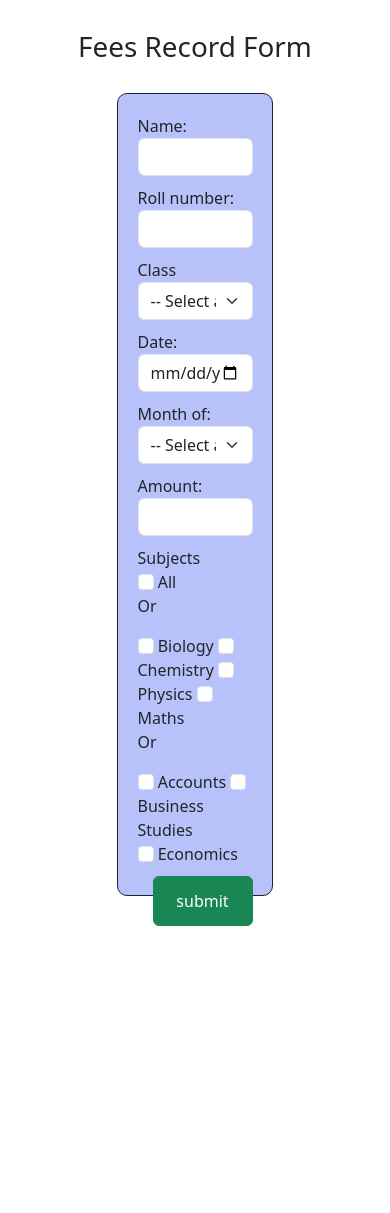
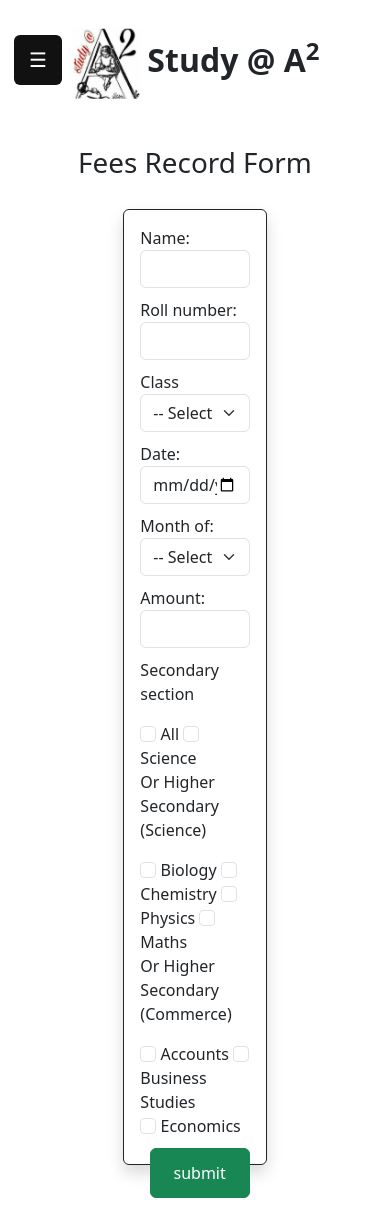
Before and after one commit to Nik-09/Feesmanagement, a Django app: page /fees-record-form in a window 390 px wide. Before the commit the page ends 926 px from the top, so only its background shows below. Run offline with Django 4.2, Linux system fonts and the light colour scheme.

Commit message:
Updates mobile view.

```diff
--- a/feesmanagement/admin.py
+++ b/feesmanagement/admin.py
@@ -10,3 +10,4 @@ admin.site.register(StudenClassElevenScience)
 admin.site.register(StudentClassTwelveCommerce)
 admin.site.register(StudentClassTwelveScience)
 admin.site.register(FeesRecord)
+admin.site.register(Teacher)
--- a/feesmanagement/static/styles.css
+++ b/feesmanagement/static/styles.css
@@ -58,25 +58,37 @@ body {
 }
 .a2-name {
     margin: auto;
+    font-size: xxx-large;
 }
 .nav-container {
     display: flex;
     justify-content: center;
     padding: 10px;
 }
-.login-btn {
+.login-btn-desktop {
     height: 10%;
     width: 8%;
     margin-top: auto;
     margin-bottom: auto;
+    color: #ffffff;
+    background-color: #111;
 }
-.logout-btn {
+.logout-btn-desktop {
     height: 10%;
     width: 8%;
     margin-top: auto;
     margin-bottom: auto;
-    display: none;
+    background-color: #111;
 }
+.logout-btn-desktop:hover {
+    background-color: #111;
+    color: #ffffff;
+}
+.login-btn-desktop:hover {
+    background-color: #111;
+    color: #ffffff;
+}
+
 .study1-para {
     font-size: larger;
     font-family: sans-serif;
@@ -101,10 +113,6 @@ body {
     text-align: center;
     margin-bottom: 50px
 }
-.content {
-
-}
-
 .sidebar {
     height: 100%;
     width: 0;
@@ -134,6 +142,28 @@ body {
     color: #f1f1f1;
   }
 
+  .form-container {
+    width: 500px;
+    margin-left: auto;
+    margin-right: auto;
+    margin-top: 10%;
+  }
+
+  .login-username-input {
+    margin-bottom: 5%;
+  }
+
+  .login-password-input {
+    margin-bottom: 5%;
+  }
+  .form-header {
+    text-align: center;
+  }
+
+  .login-submit-button {
+    width: -webkit-fill-available;
+  }
+
   .sidebar .closebtn {
     position: absolute;
     top: 0;
@@ -158,13 +188,91 @@ body {
     background-color: #444;
   }
 
+  .login-btn-mobile {
+    display: none;
+  }
+
   #main {
     transition: margin-left .5s;
     padding: 16px;
   }
 
   /* On smaller screens, where height is less than 450px, change the style of the sidenav (less padding and a smaller font size) */
-  @media screen and (max-height: 450px) {
+  @media only screen and (max-width: 768px) {
     .sidebar {padding-top: 15px;}
     .sidebar a {font-size: 18px;}
+
+    .a2-logo-image {
+      width: 100px;
+    }
+    .a2-name {
+      font-size: xx-large;
+    }
+    .login-btn-desktop {
+      display: none;
+    }
+    .study1-para {
+      font-size: larger;
+      font-family: sans-serif;
+      width: 100%;
+      height: fit-content;
+    }
+    .tagline {
+      font-size: x-large;
+      font-family: sans-serif;
+      margin-top: auto;
+      margin-bottom: auto;
+    }
+    .promotion-cards {
+      justify-content: space-evenly;
+      margin: 5%;
+      display: inline-block;
+    }
+    .study1-image {
+        width: 100%;
+    }
+    .a2-logo {
+      width: 8%;
+    }
+    .study1-container {
+      display: inline-block;
+    }
+    .a2-logo {
+      width: 8%;
+      margin-left: 0px;
+    }
+    .heading {
+      font-weight: bold;
+      font-size: x-large;
+      display: inherit;
+      text-align: center;
+      margin-bottom: 0px;
+    }
+    .form-container {
+      width: 100%;
+      margin-left: auto;
+      margin-right: auto;
+      margin-top: 20%;
+    }
   }
+  .parent-form-container {
+    width: 40%;
+    border: 1px solid;
+    border-radius: 10px;
+    padding: 5%;
+    margin-left: auto;
+    margin-right: auto;
+    margin-bottom: 5%;
+  }
+  .top-header {
+    text-align: center;
+    margin: 30px;
+  }
+  .input-field {
+    margin-bottom: 10px;
+  }
+  .submit-btn {
+    float: right;
+    height: 50px;
+    width: 100px;
+  }
--- a/feesmanagement/templates/fees-record-form.html
+++ b/feesmanagement/templates/fees-record-form.html
@@ -1,13 +1,13 @@
-<!DOCTYPE html>
-<html>
-    <head>
-        <title>Fees record form</title>
-        <link href="https://cdn.jsdelivr.net/npm/bootstrap@5.3.0/dist/css/bootstrap.min.css" rel="stylesheet" integrity="sha384-9ndCyUaIbzAi2FUVXJi0CjmCapSmO7SnpJef0486qhLnuZ2cdeRhO02iuK6FUUVM" crossorigin="anonymous">
-        <meta name="viewport" content="width=device-width, initial-scale=1.0">
-    </head>
-    <body>
+{% extends "layout.html" %}
+{% load static %}
+
+{% block title %}
+    Fees record form
+{% endblock %}
+
+{% block main %}
     <h1 class="top-header">Fees Record Form</h1>
-        <div class="parent-form-container">
+    <div class="parent-form-container shadow p-3 mb-5 bg-white rounded">
         <form action="/fees-record-form" method="POST"> {% csrf_token %}
             <label>Name: </label>
             <input type="text" name="name" class="form-control input-field" required>
@@ -44,11 +44,13 @@
             </select>
             <label>Amount: </label>
             <input type="number" name="amount" class="form-control input-field" required>
-                <label>Subjects</label>
             <div class="input-field">
+                <p>Secondary section</p>
                 <input type="checkbox" id="all" class="form-check-input" name="subjects" value="all">
                 <label for="all">All</label>
-                    <p>Or</p>
+                <input type="checkbox" id="science" class="form-check-input" name="science" value="science">
+                <label for="science">Science</label>
+                <p>Or Higher Secondary (Science)</p>
                 <input type="checkbox" id="biology" class="form-check-input" name="subjects" value="biology">
                 <label for="biology">Biology</label>
                 <input type="checkbox" id="chemistry" class="form-check-input" name="subjects" value="chemistry">
@@ -57,7 +59,7 @@
                 <label for="physics">Physics</label>
                 <input type="checkbox" id="math" class="form-check-input" name="subjects" value="math">
                 <label for="math">Maths</label>
-                    <p>Or</p>
+                <p>Or Higher Secondary (Commerce)</p>
                 <input type="checkbox" id="accounts" class="form-check-input" name="subjects" value="accounts">
                 <label for="accounts">Accounts</label>
                 <input type="checkbox" id="busines-studies" class="form-check-input" name="subjects" value="busines-studies">
@@ -69,29 +71,9 @@
             <input type="submit" class="btn btn-success submit-btn" value="submit">
         </form>
     </div>
-    </body>
+{% endblock %}
 <style>
-        .parent-form-container {
-            width: 40%;
-            border: 1px solid;
-            border-radius: 10px;
-            padding: 5%;
-            margin-left: auto;
-            margin-right: auto;
-            background-color: #b8c2fa;
-            margin-bottom: 5%;
-        }
-        .top-header {
-            text-align: center;
-            margin: 30px;
-        }
-        .input-field {
-            margin-bottom: 10px;
-        }
-        .submit-btn {
-            float: right;
-            height: 50px;
-            width: 100px;
+    body {
+        background-color: red;
     }
 </style>
-</html>
--- a/feesmanagement/templates/layout.html
+++ b/feesmanagement/templates/layout.html
@@ -24,19 +24,32 @@
         <nav>
             <div id="mySidebar" class="sidebar">
                 <a href="javascript:void(0)" class="closebtn" onclick="closeNav()">×</a>
-                <a class="navbar-option" href="#">Search Student</a>
+                <!-- <a class="navbar-option" href="#">Search Student</a> -->
+                {% if request.session.logged_in %}
                 <a class="navbar-option" href="#">Classroom Summary</a>
-                <a class="navbar-option" href="#">Admin Controls</a>
+                <a class="navbar-option" href="/admin">Admin Controls</a>
                 <a class="navbar-option" href="/fees-record-form">Fees Record Update Form</a>
-                <a class="navbar-option" href="#">Monthly Statistics</a>
+                {% endif %}
                 <a class="navbar-option" href="#">Profile Page</a>
+                {% if not request.session.logged_in %}
+                <a class="navbar-option login-btn-mobile" href="/login">Teacher Login</a>
+                {% else %}
+                <a class="navbar-option login-btn-mobile" href="/logout">Logout</a>
+                {% endif %}
             </div>
             <div class="nav-container">
                 <button class="openbtn btn btn-primary" onclick="openNav()">☰</button>
-                <img src="{% static 'A2-logo.jpg' %}" class="a2-logo">
-                <h1 class="a2-name">Study @ A<sup>2</sup></h1>
-                <button class="btn btn-primary login-btn">Login</button>
-                <button class="btn btn-primary logout-btn">Logout</button>
+                <a href="/" class="a2-logo">
+                    <img class="a2-logo-image" src="{% static 'A2-logo.jpg' %}">
+                </a>
+                <h1 class="a2-name">
+                    <strong>Study @ A<sup>2</sup></strong>
+                </h1>
+                {% if not request.session.logged_in %}
+                <a class="btn login-btn-desktop" href="/login">Teacher Login</a>
+                {% else %}
+                <a class="btn login-btn-desktop" href="/logout">Logout</a>
+                {% endif %}
             </div>
         </nav>
 
--- a/feesmanagement/urls.py
+++ b/feesmanagement/urls.py
@@ -7,4 +7,6 @@ urlpatterns = [
     path('classroom-summary', views.classroomSummary, name='classroomSummary'),
     path('fees-record-form', views.feesRecordFormPage, name='feesRecordFormpage'),
     path('monthly-stats', views.monthlyStatsPage, name='monthlyStatsPage'),
+    path('login', views.login, name='login'),
+    path('logout', views.logout, name='logout'),
 ]
--- a/feesmanagement/views.py
+++ b/feesmanagement/views.py
@@ -58,3 +58,27 @@ def feesRecordFormPage(request):
 def monthlyStatsPage(request):
     helper.get_current_month_fees_objects()
     return render(request, 'monthly-stats.html')
+
+
+def login(request):
+    print('test')
+    if request.method == 'GET':
+        return render(request, 'login.html')
+    else:
+        username = request.POST.get('username')
+        password = request.POST.get('password')
+        try:
+            helper.validate_teacher(username, password)
+            request.session['logged_in'] = True
+            print(request)
+            return render(request, 'home.html')
+        except:
+            custom_404(request, 'Error')
+
+def logout(request):
+    request.session.clear()
+    return render(request, 'home.html')
+
+def custom_404(request, exception):
+    print('Inside custom 404')
+    return render(request, '404.html', status=404)
--- a/webapp/urls.py
+++ b/webapp/urls.py
@@ -22,3 +22,5 @@ urlpatterns = [
     path('', include('feesmanagement.urls')),
     path('feesmanagement', include('feesmanagement.urls'))
 ]
+
+handler404 = 'feesmanagement.views.custom_404'
```
Also changed, not shown: feesmanagement/helper.py (+9 -0 lines), feesmanagement/models.py (+9 -0 lines), feesmanagement/templates/404.html (added, +58 -0 lines), feesmanagement/templates/login.html (added, +23 -0 lines), db.sqlite3, feesmanagement/migrations/0011_teacher.py (added), feesmanagement/static/study.jpg (deleted), feesmanagement/static/study2.jpg (deleted), feesmanagement/static/study3.jpg (deleted), feesmanagement/static/study4.jpg (deleted). Lines whose indentation alone changed are shown as unchanged.
